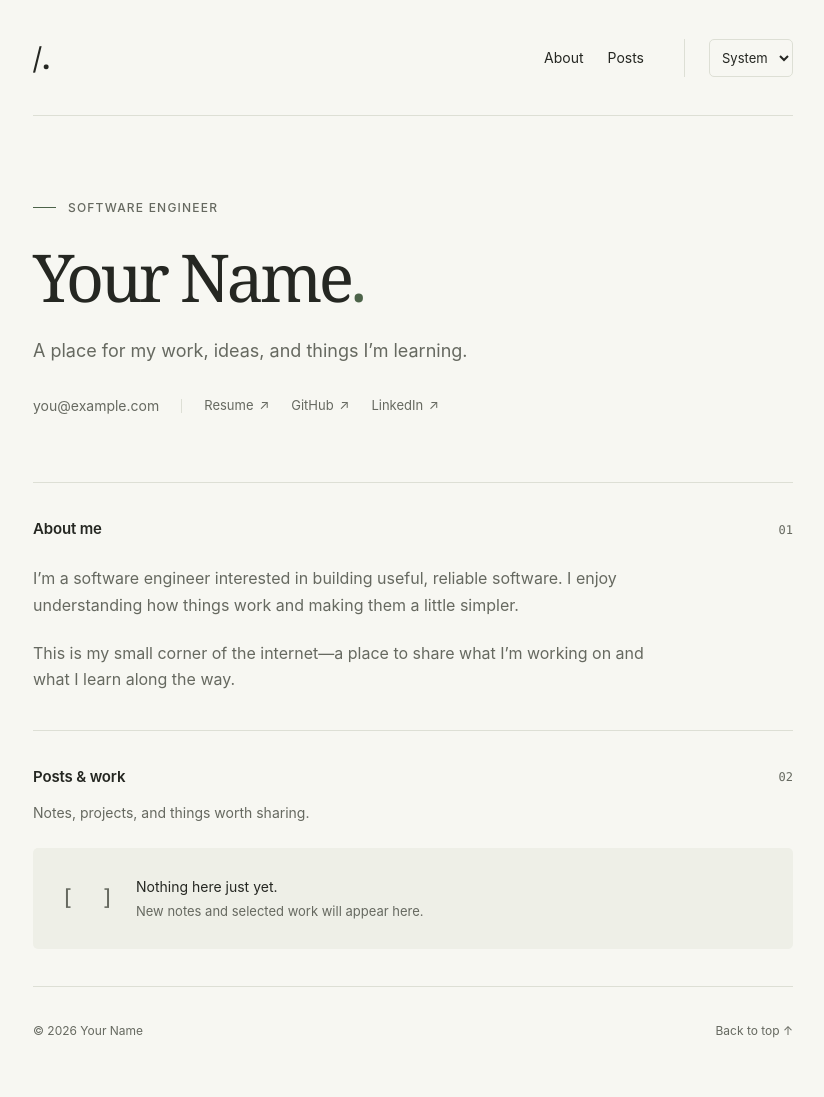
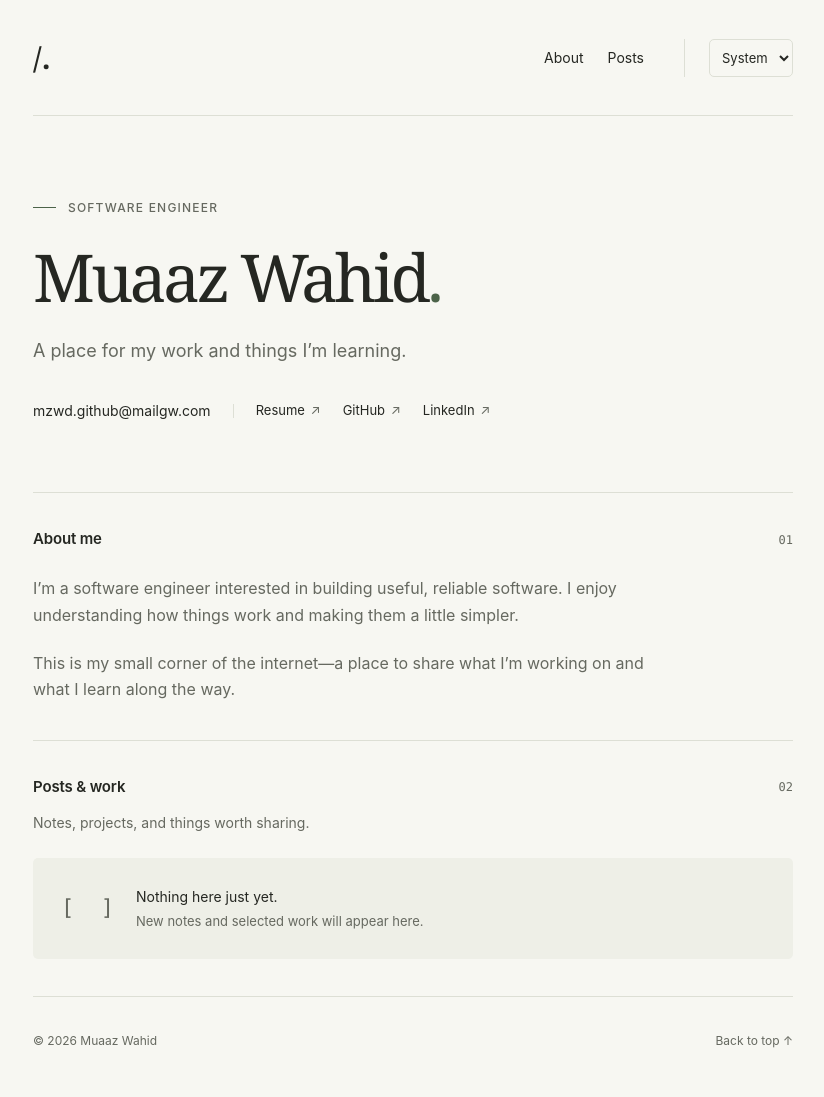
Before and after one commit to MuaazWahid/muaazwahid.github.io, a Jekyll site: the page built from index.html, in a window 1280 px wide. Shown: the whole page, without its empty margins (227-1051 px from the left). Built offline with Jekyll 4.4.1, drawn with Linux system fonts in a browser that asks for light colours.

Commit message:
Update personal details in profile.yml
Updated personal information in profile.yml including name, email, resume, GitHub, and LinkedIn links.

```diff
--- a/_data/profile.yml
+++ b/_data/profile.yml
@@ -1,8 +1,8 @@
 # Leave contact values empty until they are ready.
-name: Your Name
+name: Muaaz Wahid
 role: Software engineer
-intro: A place for my work, ideas, and things I’m learning.
-email: ""
-resume: "" # /assets/resume.pdf or an https:// URL
-github: "" # https://github.com/your-username
-linkedin: "" # https://www.linkedin.com/in/your-username/
+intro: A place for my work and things I’m learning.
+email: "mzwd.github@mailgw.com"
+resume: "/assets/resume.pdf"
+github: "https://github.com/muaazwahid"
+linkedin: "https://www.linkedin.com/in/muaazwahid/"
```
